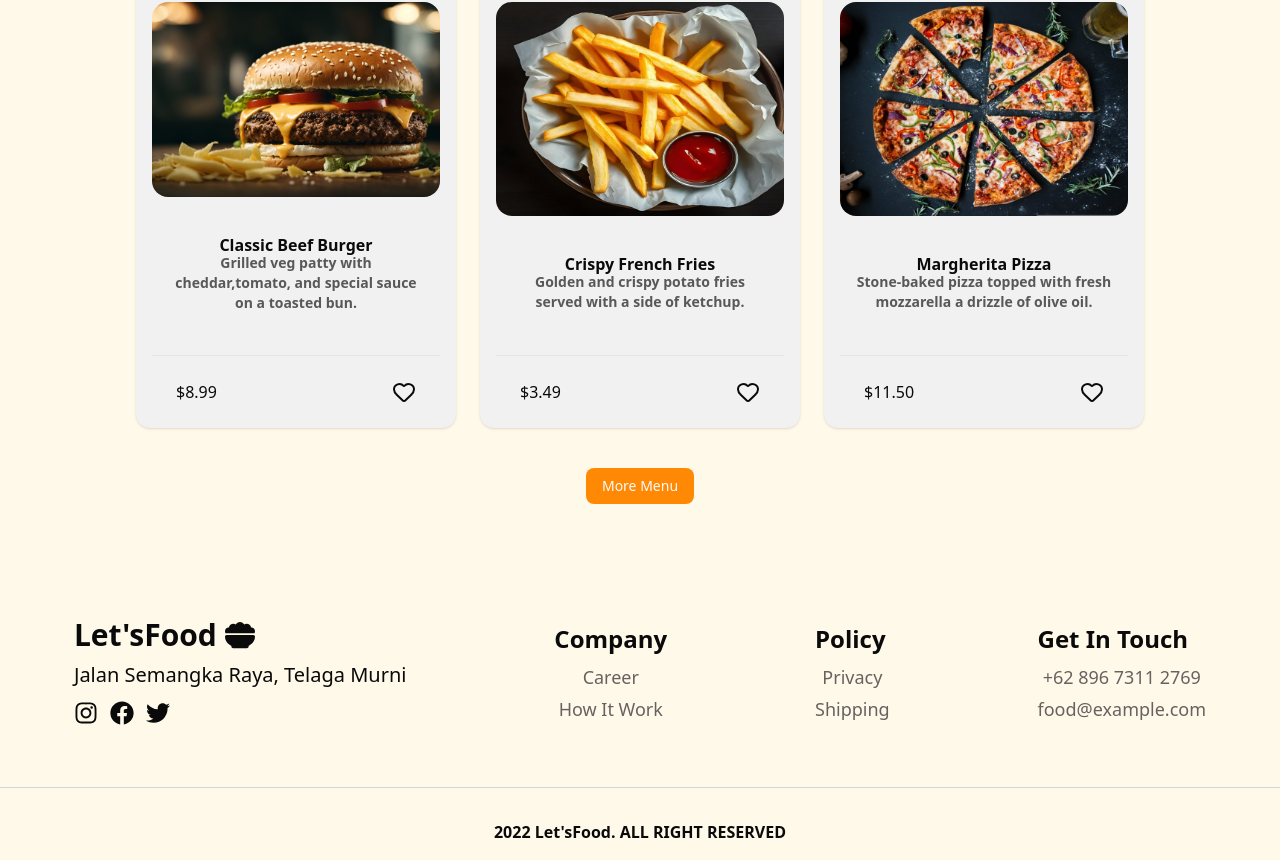
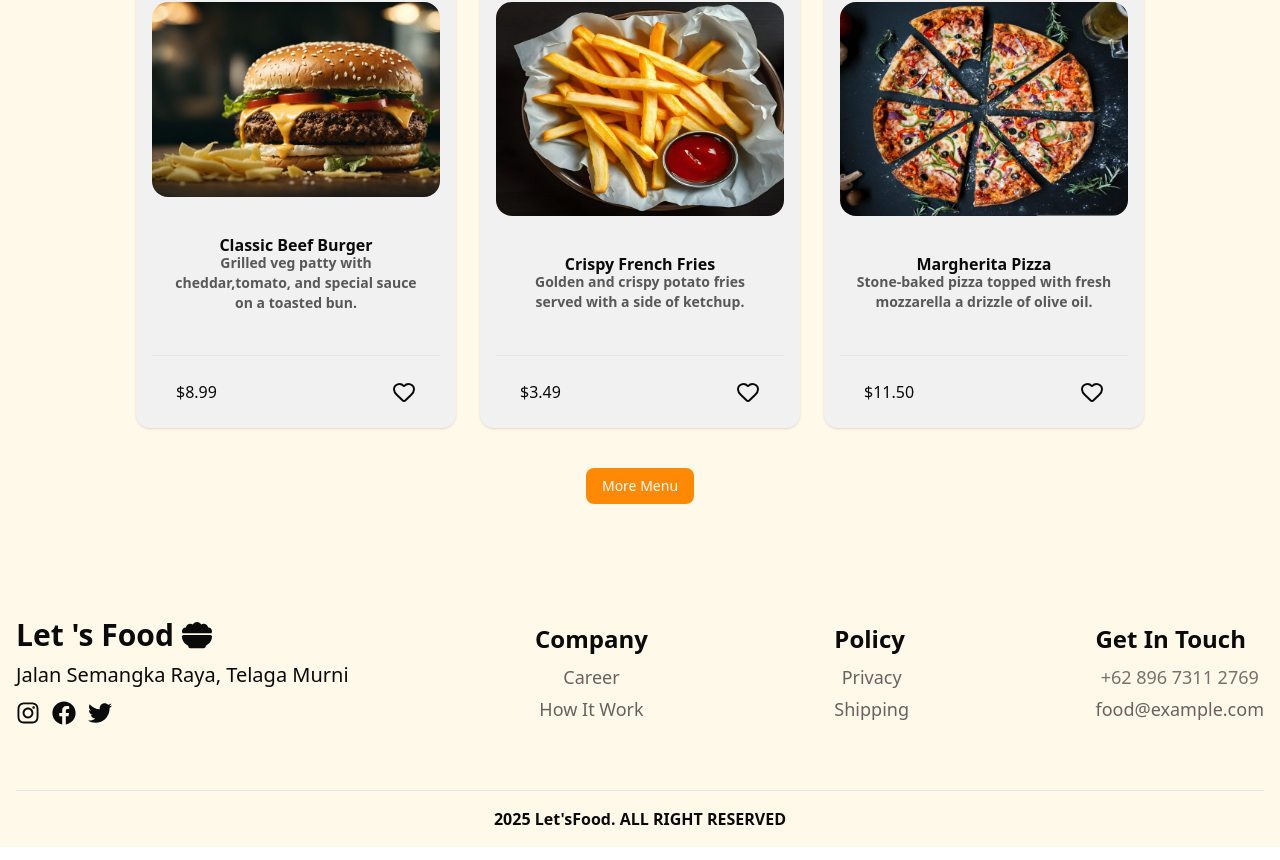
Before and after one commit to NitanSharma/silverspoon, a Next.js app: page / in a window 1280 px wide. Shown: the part 1821-2681 px from the top of the page. Built offline with nearby package versions, Linux system fonts and the light colour scheme.

Commit message:
refactor

```diff
--- a/components/Footer.tsx
+++ b/components/Footer.tsx
@@ -6,11 +6,11 @@ import { FaTwitter } from 'react-icons/fa';
 
 const Footer = () => {
   return (
-    <div className="bg-[#FFF9E9] flex flex-col items-center justify-center text-center">
-      <div className="flex items-center justify-around w-full h-[15vw] mb-4">
+    <section className="bg-[#FFF9E9] container px-4 mx-auto flex flex-col items-center justify-center text-center">
+      <div className="flex items-center justify-between w-full h-[15vw] mb-4">
         <div className="flex flex-col">
           <p className="text-3xl font-bold flex items-center gap-2 mb-2">
-            Let'sFood <FaBowlFood />
+            Let &apos;s Food <FaBowlFood />
           </p>
           <p className="text-xl mb-3">Jalan Semangka Raya, Telaga Murni </p>
           <p className="text-2xl flex gap-3 mb-2">
@@ -40,17 +40,17 @@ const Footer = () => {
           <p className="text-2xl font-bold flex items-center gap-2 mb-2">
             Get In Touch
           </p>
-          <p className="text-lg mb-1 text-[#666261]">+62 896 7311 2769</p>
+          <p className="text-lg mb-1 text-neutral-900/60">+62 896 7311 2769</p>
           <p className="text-lg mb-1 text-[#666261]">food@example.com</p>
         </div>
       </div>
 
-      <div className="w-full h-[1px] bg-gray-300 mb-4"></div>
+      <div className="w-full h-1 border-b"></div>
 
       <p className="text-md font-semibold m-4">
-        2022 Let'sFood. ALL RIGHT RESERVED
+        {new Date().getFullYear()} Let&apos;sFood. ALL RIGHT RESERVED
       </p>
-    </div>
+    </section>
   );
 };
 
```
